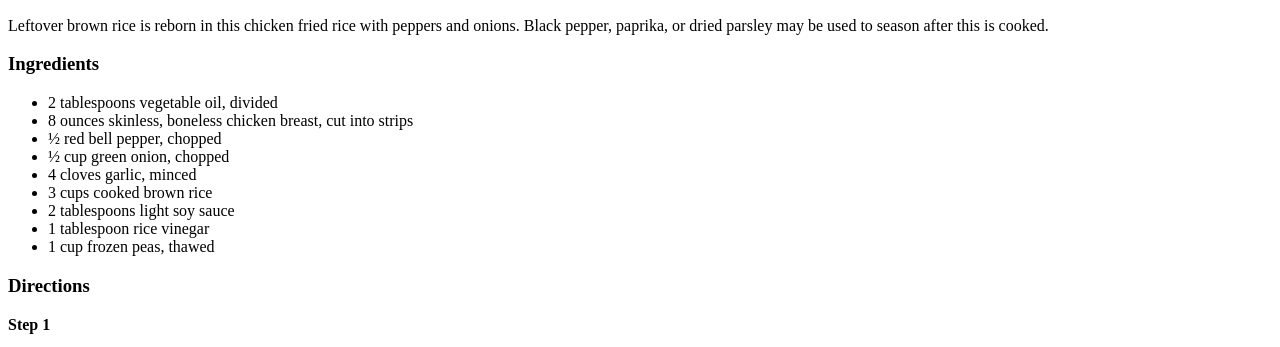
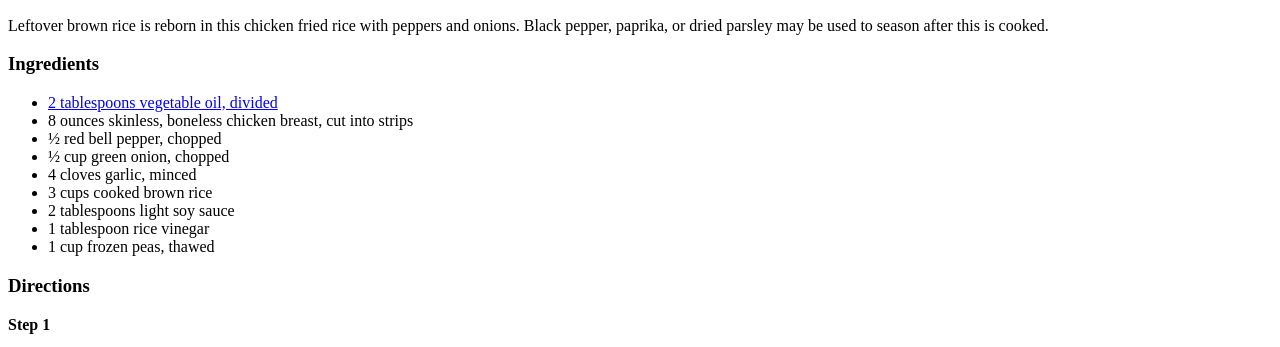
Before and after one commit to arseniyx1/odin-recipes, a plain HTML site: page recipes/garlic-chiken-fried-brown-rice.html in a window 1280 px wide. Shown: the part 434-781 px from the top of the page. Drawn offline with Linux system fonts and the light colour scheme.

Commit message:
Finish first recipe

```diff
--- a/recipes/garlic-chiken-fried-brown-rice.html
+++ b/recipes/garlic-chiken-fried-brown-rice.html
@@ -11,7 +11,7 @@
         <p>Leftover brown rice is reborn in this chicken fried rice with peppers and onions. Black pepper, paprika, or dried parsley may be used to season after this is cooked.</p>
         <h3>Ingredients</h3>
         <ul>
-            <li>2 tablespoons vegetable oil, divided</li>
+            <li><a href="https://post.medicalnewstoday.com/wp-content/uploads/sites/3/2020/02/324844_2200-1200x628.jpg"> 2 tablespoons vegetable oil, divided </a></li>
             <li>8 ounces skinless, boneless chicken breast, cut into strips</li>
             <li>½ red bell pepper, chopped</li>
             <li>½ cup green onion, chopped</li>
```
Also changed, not shown: index.html (+1 -1 lines), garlic-chiken-fried-brown-rice.html (deleted), 1 other file.
